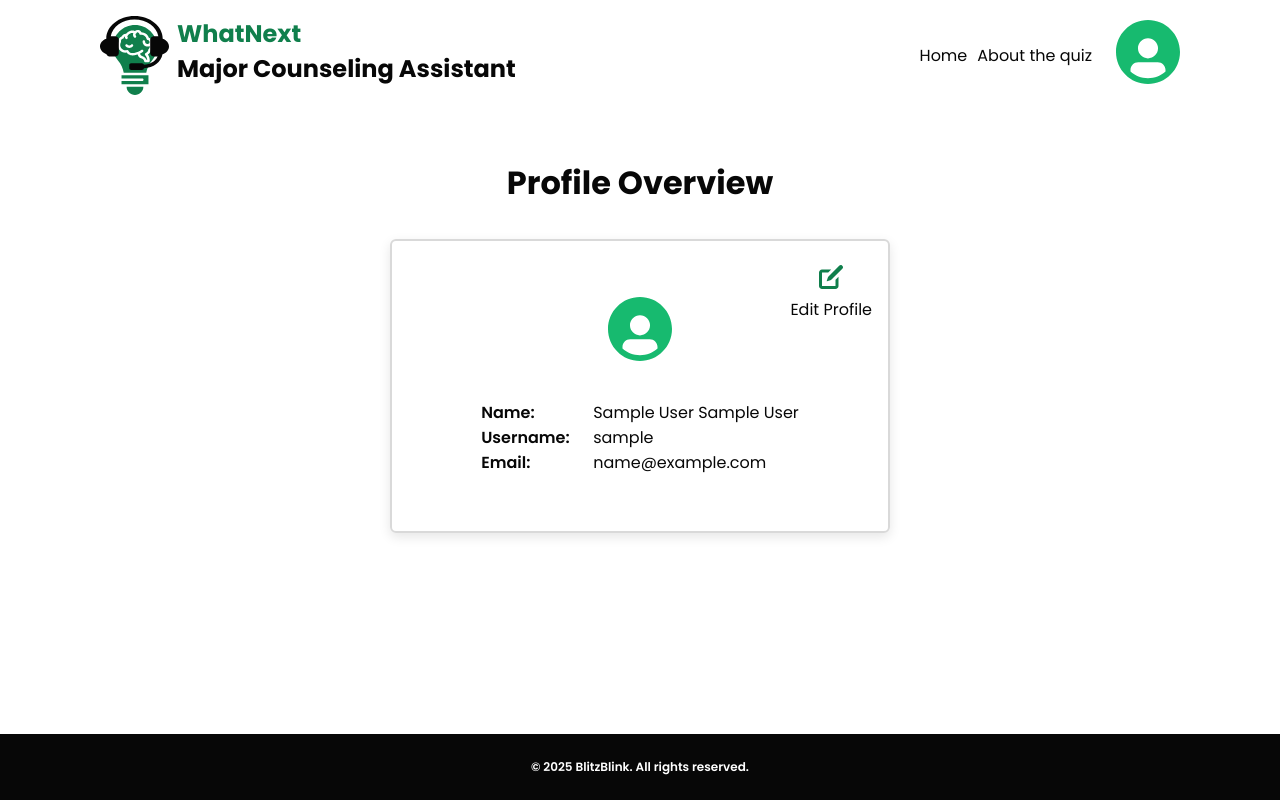
After one commit to BlitzBlink/whatNext-major-assistant, a PHP site: page /profile.php in a window 1280 px wide. The commit adds this page. Run offline with PHP 8.4, Linux system fonts and the light colour scheme; the visitor is signed in with stand-in values (Sample User, id 1).

Commit message:
Create the user profile page

```diff
--- a/public/login.php
+++ b/public/login.php
@@ -4,7 +4,6 @@ include_once('../templates/header.php');
 include_once('../src/config/db.php');
 ?>
 
-<link rel="stylesheet" href="/css/auth.css">
 <main class="auth">
     <section>
         <div class="container">
--- /dev/null
+++ b/public/profile.php
@@ -0,0 +1,86 @@
+<?php
+$page = 'profile';
+include_once('../templates/header.php');
+include_once('../src/config/db.php');
+$account_id = $_SESSION['account_id'] ?? null;
+if ($account_id) {
+    $stmt1 = $conn->prepare("SELECT fName, lName FROM User WHERE account_id = ?");
+    $stmt1->bind_param("i", $account_id);
+    $stmt1->execute();
+    $stmt1->bind_result($fName, $lName);
+    $stmt1->fetch();
+    $stmt1->close();
+
+    $stmt2 = $conn->prepare("SELECT email, username FROM Account WHERE account_id = ?");
+    $stmt2->bind_param("i", $account_id);
+    $stmt2->execute();
+    $stmt2->bind_result($email, $username);
+    $stmt2->fetch();
+    $stmt2->close();
+} else {
+    header("Location: /whatnext/public/login.php");
+}
+?>
+
+<main class="profile">
+    <section>
+        <div class="container">
+            <div>
+                <h1>Profile Overview</h1>
+            </div>
+            <div class="profile-card">
+                <div class="edit-button">
+                    <img src="/whatnext/public/assets/images/icon-edit.svg" class="edit-icon" />
+                    <span>Edit Profile</span>
+                </div>
+                <div>
+                    <img src="/whatnext/public/assets/images/icon-profile.svg" class="profile-icon" />
+                </div>
+                <div class="info-container">
+                    <div class="info-row">
+                        <span class="label">Name:</span>
+                        <span class="value"><?= htmlspecialchars($fName . " " . $lName)?></span>
+                    </div>
+                    <div class="info-row">
+                        <span class="label">Username:</span>
+                        <span class="value"><?= htmlspecialchars($username)?></span>
+                    </div>
+                    <div class="info-row">
+                        <span class="label">Email:</span>
+                        <span class="value"><?= htmlspecialchars($email)?></span>
+                    </div>
+                </div>
+            </div>
+        </div>
+    </section>
+</main>
+<div class="modal-overlay hidden" id="edit-modal">
+    <div class="modal">
+        <button type="button" id="cancel-edit" class="cancel-button">
+            <img src="/whatnext/public/assets/images/icon-close.svg" class="close-icon"/>
+        </button>
+        <h2>Update Profile</h2>
+        <form class="form" method="POST" action="/whatnext/src/actions/update_profile.php">
+            <label for="username">Username</label>
+            <input type="text" id="username" name="username" placeholder=<?= htmlspecialchars($username)?> required />
+
+            <input type="submit" class="button button-primary" value="Save"></input>
+        </form>
+    </div>
+</div>
+<script>
+  document.addEventListener("DOMContentLoaded", () => {
+    const editBtn = document.querySelector(".edit-button");
+    const modal = document.getElementById("edit-modal");
+    const cancelBtn = document.getElementById("cancel-edit");
+
+    editBtn.addEventListener("click", () => {
+      modal.classList.remove("hidden");
+    });
+
+    cancelBtn.addEventListener("click", () => {
+      modal.classList.add("hidden");
+    });
+  });
+</script>
+<?php include_once('../templates/footer.php'); ?>
--- a/public/register.php
+++ b/public/register.php
@@ -4,7 +4,6 @@ include_once('../templates/header.php');
 include_once('../src/config/db.php');
 ?>
 
-<link rel="stylesheet" href="/css/register.css">
 <main class="register">
     <section>
         <div class="container">
--- a/public/result.php
+++ b/public/result.php
@@ -15,7 +15,6 @@ if ($result && $result->num_rows > 0) {
 $bestMatch = array_shift($majors);
 ?>
 
-<link rel="stylesheet" href="/css/result.css">
 <main class="result">
     <section>
         <div class="container">
--- a/templates/header.php
+++ b/templates/header.php
@@ -13,18 +13,20 @@ if (session_status() === PHP_SESSION_NONE) {
     <title>WhatNext</title>
     <link rel="icon" href="../public/assets/images/favicon.ico" type="image/x-icon">
     <link rel="stylesheet" href="../public/assets/css/styles.css">
-    <?php if (isset($page) && $page === 'quiz'): ?>
+    <?php if (isset($page) && $page === 'home'): ?>
+        <link rel="stylesheet" href="../public/assets/css/home.css">
+    <?php elseif (isset($page) && $page === 'quiz'): ?>
         <link rel="stylesheet" href="../public/assets/css/quiz.css">
-    <?php elseif (isset($page) && $page === 'home'): ?>
-        <link rel="stylesheet" href="../public/assets/css/home.css">
     <?php elseif (isset($page) && $page === 'analyzing'): ?>
         <link rel="stylesheet" href="../public/assets/css/analyzing.css">
     <?php elseif (isset($page) && $page === 'result'): ?>
         <link rel="stylesheet" href="../public/assets/css/result.css">
+    <?php elseif (isset($page) && $page === 'chatbot'): ?>
+        <link rel="stylesheet" href="../public/assets/css/chatbot.css">
     <?php elseif (isset($page) && (($page === 'register') || ($page === 'login'))): ?>
         <link rel="stylesheet" href="../public/assets/css/auth.css">
-    <?php elseif (isset($page) && $page === 'chatbot'): ?>
-        <link rel="stylesheet" href="../public/assets/css/chatbot.css">
+    <?php elseif (isset($page) && $page === 'profile'): ?>
+        <link rel="stylesheet" href="../public/assets/css/profile.css">
     <?php endif; ?>
 
     <link rel="preconnect" href="https://fonts.googleapis.com">
@@ -60,7 +62,7 @@ if (session_status() === PHP_SESSION_NONE) {
                     <div class="profile-container hidden">
                         <img src="../public/assets/images/icon-profile.svg" alt="Profile Icon" class="profile-icon" id="profile-icon">
                         <div class="profile-dropdown" id="profile-dropdown">
-                            <a class="profile-view" href="/public/profile.php">
+                            <a class="profile-view" href="/whatnext/public/profile.php">
                                 <img src="../public/assets/images/icon-profile.svg" class="menu-profile-icon">
                                 <span>MoazJalal02</span>
                             </a>
```
Also changed, not shown: src/actions/update_profile.php (added, +19 -0 lines), public/assets/css/profile.css (added), public/assets/images/icon-edit.svg (added).
